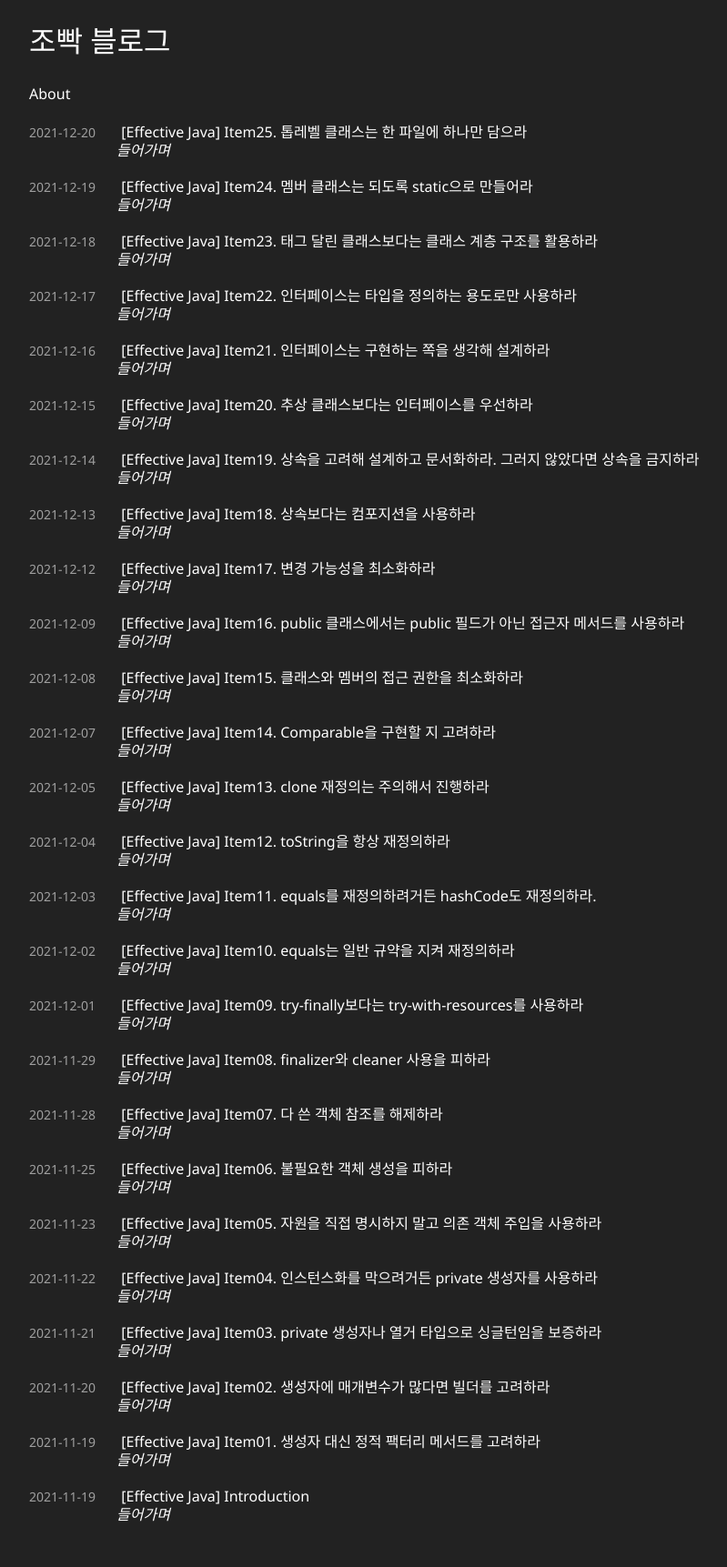
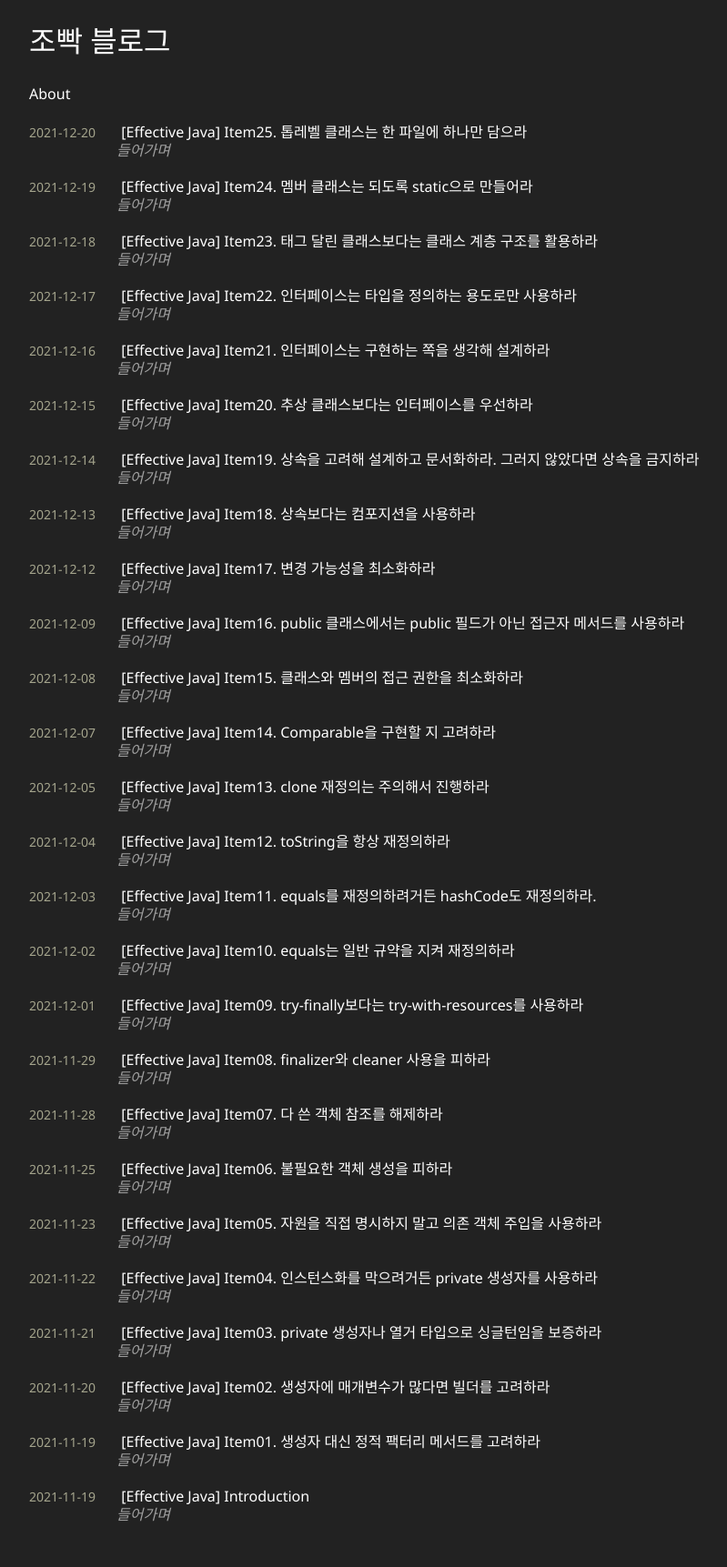
Before and after one commit to jo-pk/jo-pk.github.io, a Jekyll site: the page built from index.html, in a window 1280 px wide. Shown: the whole page at 91% size, without its empty margins (224-1023 px from the left). Built offline with Jekyll 4.4.1, drawn with Linux system fonts in a browser that asks for light colours.

Commit message:
feat: description 작은 화면에선 제거하는 기능 추가 및 글씨 색상 변경

```diff
--- a/_sass/_layout.scss
+++ b/_sass/_layout.scss
@@ -4,44 +4,56 @@ main {
   margin: 0 auto 3rem;
   padding: 0 2rem;
 }
+
 .site-header {
   .site-title {
     font-weight: 300;
+
     > a {
       color: $text-color;
       text-decoration: none;
     }
   }
+
   .site-nav {
     > a {
       color: $text-color;
+
       &:hover {
         text-decoration: none;
       }
+
       &.active {
         border-bottom: 2px solid #666;
       }
+
       + a {
         margin-left: 1rem;
       }
     }
   }
 }
+
 .posts {
   list-style: none;
   padding: 0;
+
   > li {
     line-height: 1.75;
+
     span {
       color: $meta-color;
       margin-right: 1.5rem;
       font-size: $small-font-size;
     }
+
     a {
       color: $text-color;
       text-decoration: none;
     }
+
     p.description {
+      color: $description-color;
       margin-left: 6rem;
       margin-top: -0.25rem;
       line-height: 1.25;
@@ -49,12 +61,15 @@ main {
     }
   }
 }
+
 .post {
   position: relative;
+
   .post-header {
     text-align: center;
     margin-bottom: 0;
   }
+
   .post-meta {
     margin: 0;
     text-align: center;
@@ -62,6 +77,7 @@ main {
     font-size: $small-font-size;
   }
 }
+
 @media screen and (max-width: 48rem) {
   .site-header {
     .site-title,
@@ -69,4 +85,13 @@ main {
       text-align: center;
     }
   }
+
+  .posts {
+    > li {
+      p.description {
+        line-height: 1.25;
+        visibility: hidden;
       }
+    }
+  }
+}
--- a/css/main.scss
+++ b/css/main.scss
@@ -12,8 +12,9 @@ $base-line-height: 1.5;
 
 $background-color:    #222222;
 $text-color:          #ffffff;
+$description-color:   #a0a0a0;
 $link-color:          #0074d9;
-$meta-color:          #a0a0a0;
+$meta-color:          #a5a58d;
 $border-color:        #dddddd;
 
 @import "color";
```
Lines whose indentation alone changed are shown as unchanged.
